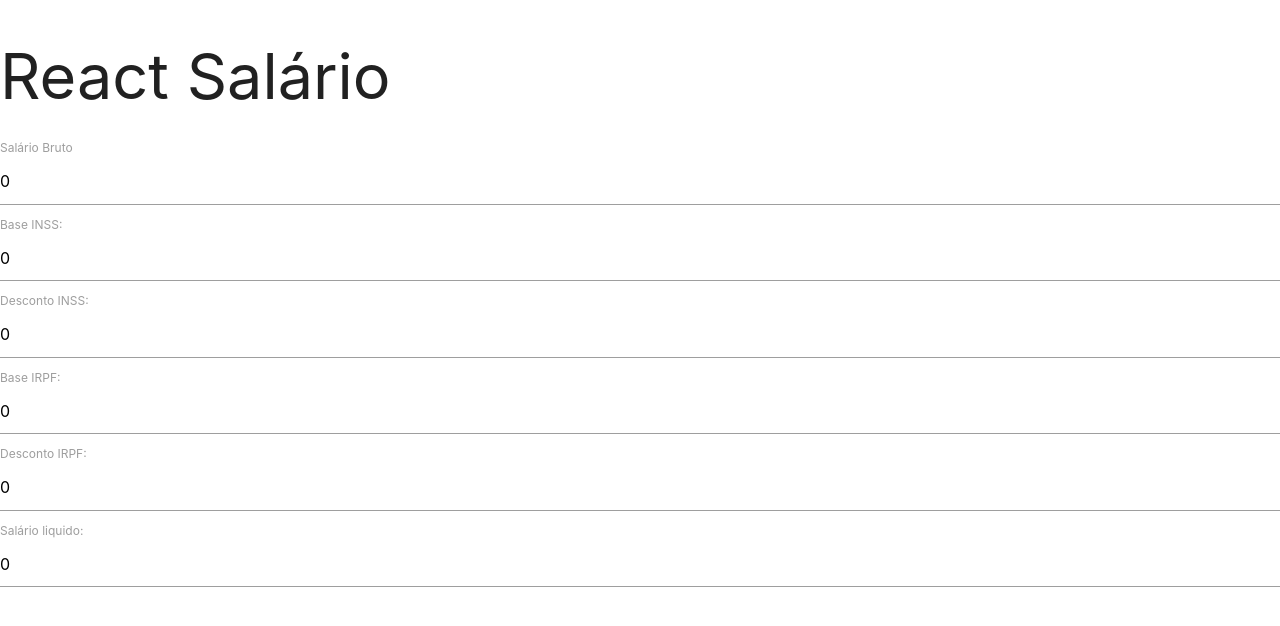
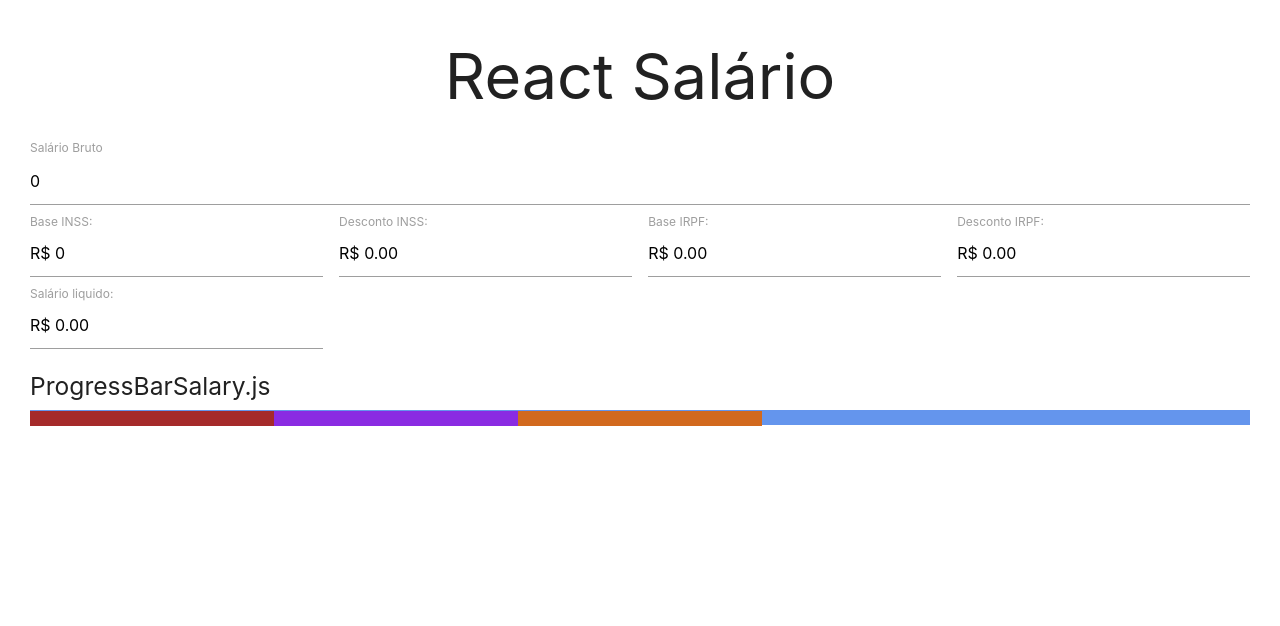
Before and after one commit to WallisonStorck/React-Salario-Desafio02Modulo3-IGTI, a React (Create React App) app: page / in a window 1280 px wide. Shown: the top 626 px of the page. Built offline with nearby package versions, Linux system fonts and the light colour scheme.

Commit message:
Initial progress bar

```diff
--- a/src/App.js
+++ b/src/App.js
@@ -2,6 +2,7 @@ import React, { Component } from "react";
 import InputFullSalary from "./components/salary/InputFullSalary";
 import InputsReadOnly from "./components/salary/InputsReadOnly";
 import { calculateSalaryFrom } from "./components/helpers/salary";
+import ProgressBarSalary from "./components/ProgressBarSalary";
 
 export default class App extends Component {
   constructor() {
@@ -45,8 +46,8 @@ export default class App extends Component {
     } = this.state;
 
     return (
-      <>
-        <h1>React Salário</h1>
+      <div style={{ margin: "30px" }}>
+        <h1 style={{ textAlign: "center" }}>React Salário</h1>
 
         <InputFullSalary
           fullSalary={fullSalary}
@@ -60,7 +61,9 @@ export default class App extends Component {
           irpfDiscount={irpfDiscount}
           netSalary={netSalary}
         />
-      </>
+
+        <ProgressBarSalary />
+      </div>
     );
   }
 }
--- /dev/null
+++ b/src/components/ProgressBar.module.css
@@ -0,0 +1,25 @@
+.progressBarContainer {
+  background-color: cornflowerblue;
+  width: 100%;
+  height: 15px;
+  position: relative;
+}
+
+.progressBar {
+  width: 20%;
+  height: 100%;
+  /* position: absolute; */
+  display: inline-block;
+}
+
+.progressBarINSS {
+  background-color: brown;
+}
+
+.progressBarIRPF {
+  background-color: blueviolet;
+}
+
+.progressBarNetSalary {
+  background-color: chocolate;
+}
--- /dev/null
+++ b/src/components/ProgressBarSalary.js
@@ -0,0 +1,19 @@
+import React, { Component } from "react";
+import css from "./ProgressBar.module.css";
+
+export default class ProgressBarSalary extends Component {
+  render() {
+    return (
+      <>
+        <h5>ProgressBarSalary.js</h5>
+        <div className={css.progressBarContainer}>
+          <div className={`${css.progressBarINSS} ${css.progressBar}`}></div>
+          <div className={`${css.progressBarIRPF} ${css.progressBar}`}></div>
+          <div
+            className={`${css.progressBarNetSalary} ${css.progressBar}`}
+          ></div>
+        </div>
+      </>
+    );
+  }
+}
--- /dev/null
+++ b/src/components/salary/Inputs.module.css
@@ -0,0 +1,12 @@
+.inputsDiscounts {
+  display: flex;
+  /* flex-direction: row;
+  align-items: center; */
+  justify-content: space-between;
+}
+
+.inputsReadOnly {
+  width: 24%;
+  display: inline-block;
+  /* font-size: 1rem; */
+}
--- a/src/components/salary/InputsReadOnly.js
+++ b/src/components/salary/InputsReadOnly.js
@@ -1,4 +1,5 @@
 import React, { Component } from "react";
+import css from "./Inputs.module.css";
 
 export default class InputsReadOnly extends Component {
   render() {
@@ -7,39 +8,39 @@ export default class InputsReadOnly extends Component {
 
     return (
       <>
-        <label>
+        <div className={css.inputsDiscounts}>
+          <label className={css.inputsReadOnly}>
             Base INSS:
-          <input type="number" name="inssBase" value={inssBase} readOnly />
+            <input type="text" value={`R$ ${inssBase}`} readOnly />
           </label>
 
-        <label>
+          <label className={css.inputsReadOnly}>
             Desconto INSS:
             <input
-            type="number"
-            name="inssDiscount"
-            value={inssDiscount}
+              type="text"
+              value={`R$ ${inssDiscount.toFixed(2)}`}
               readOnly
             />
           </label>
 
-        <label>
+          <label className={css.inputsReadOnly}>
             Base IRPF:
-          <input type="number" name="irpfBase" value={irpfBase} readOnly />
+            <input type="text" value={`R$ ${irpfBase.toFixed(2)}`} readOnly />
           </label>
 
-        <label>
+          <label className={css.inputsReadOnly}>
             Desconto IRPF:
             <input
-            type="number"
-            name="irpfDiscount"
-            value={irpfDiscount}
+              type="text"
+              value={`R$ ${irpfDiscount.toFixed(2)}`}
               readOnly
             />
           </label>
+        </div>
 
-        <label>
+        <label className={css.inputsReadOnly}>
           Salário liquido:
-          <input type="number" name="netSalary" value={netSalary} readOnly />
+          <input type="text" value={`R$ ${netSalary.toFixed(2)}`} readOnly />
         </label>
       </>
     );
```
Lines whose indentation alone changed are shown as unchanged.
